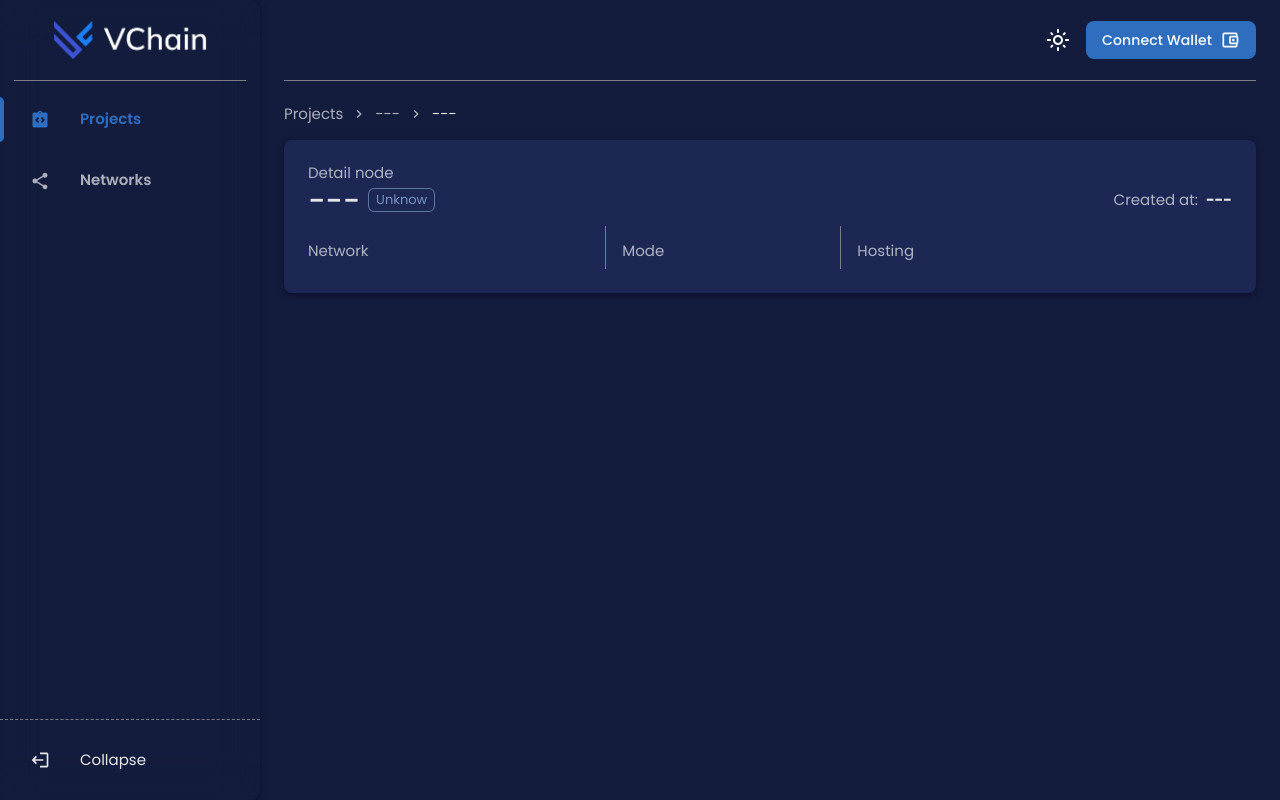
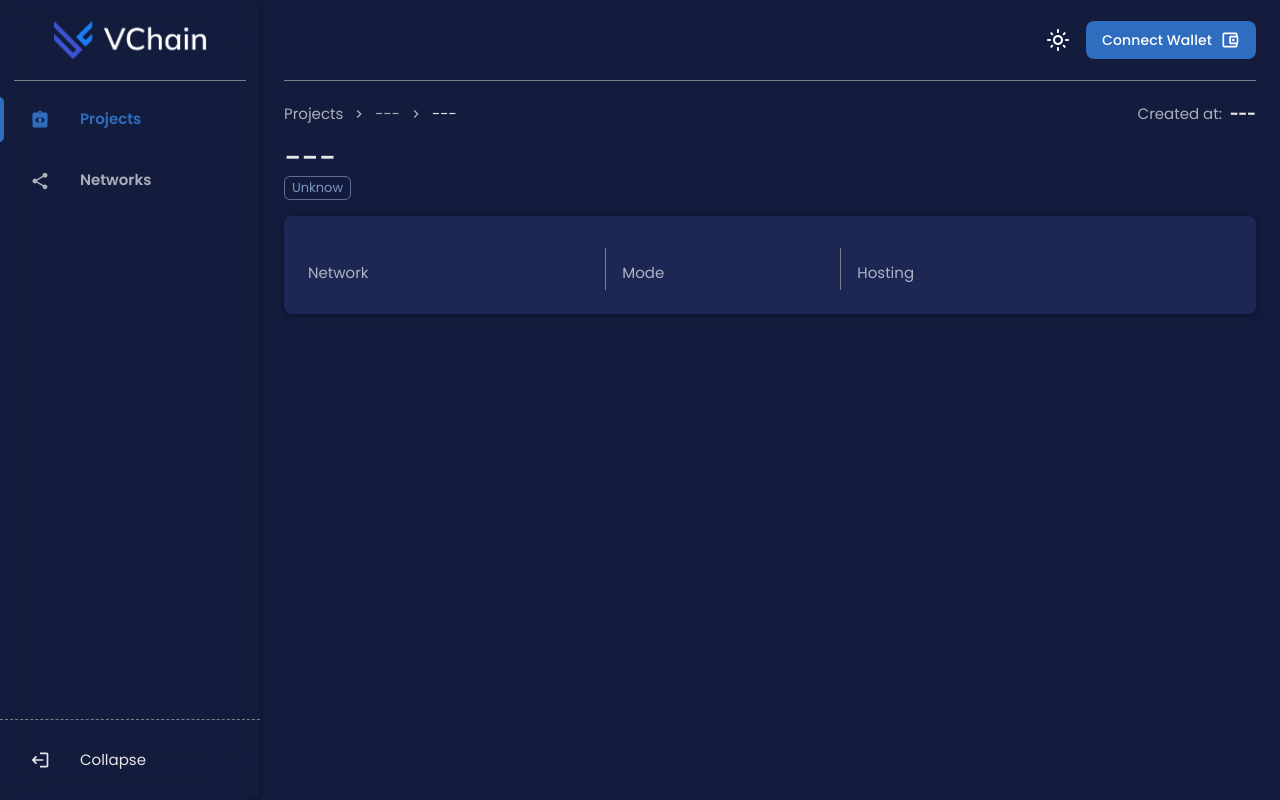
Before and after one commit to Mhieu14/frontend_saas_cosmos, a React (Create React App) app: page /projects/1/1 in a window 1280 px wide. Built offline with nearby package versions, Linux system fonts and the light colour scheme; no server answers.

Commit message:
update ui

```diff
--- a/src/views/Projects/DetailProject/DetailNode/DetailNode.tsx
+++ b/src/views/Projects/DetailProject/DetailNode/DetailNode.tsx
@@ -1,5 +1,5 @@
-import { NavigateNext } from '@mui/icons-material';
-import { Box, Breadcrumbs, Chip, Grid, Skeleton, Typography } from '@mui/material';
+import { DataSaverOnOutlined, KeyboardDoubleArrowUp, NavigateNext } from '@mui/icons-material';
+import { Box, Breadcrumbs, Button, Chip, Grid, Skeleton, Typography } from '@mui/material';
 import { Link, useParams } from 'react-router-dom';
 import { BoxWrapper } from 'src/common/BoxWrapper';
 import CreateValidator from './CreateValidator/CreateValidator';
@@ -61,6 +61,7 @@ export default function DetailNode() {
 
     return (
         <Box>
+            <Box sx={{ display: 'flex', justifyContent: 'space-between', flexWrap: 'wrap' }}>
                 <Breadcrumbs separator={<NavigateNext fontSize="small" />} aria-label="breadcrumb">
                     <Link to={'/projects'} style={{ textDecoration: 'none' }}>
                         <Typography color="text.secondary">Projects</Typography>
@@ -71,21 +72,6 @@ export default function DetailNode() {
 
                     {loading ? <Skeleton variant="text" animation="wave" width={150} height={22} /> : <Typography color="text.primary">{data.nodeName || '---'}</Typography>}
                 </Breadcrumbs>
-
-            <BoxWrapper sx={{ mt: 2, bgcolor: 'background.paper', boxShadow: 3 }}>
-                <Typography variant="body1" color="text.secondary" sx={{ mr: 1 }}>
-                    Detail node
-                </Typography>
-                <Box sx={{ display: 'flex', placeItems: 'center', flexWrap: 'wrap' }}>
-                    {loading ? (
-                        <Skeleton variant="rounded" animation="wave" width={120} height={35} sx={{ mr: 1 }} />
-                    ) : (
-                        <Typography variant="h3" sx={{ mr: 1 }}>
-                            {data.nodeName || '---'}
-                        </Typography>
-                    )}
-                    <ChipNodeStatus status={data.status} />
-
                 <Typography variant="body1" sx={{ marginLeft: 'auto' }}>
                     <Box component={'span'} sx={{ color: 'text.secondary', mr: 1 }}>
                         Created at:
@@ -97,6 +83,45 @@ export default function DetailNode() {
                     )}
                 </Typography>
             </Box>
+            <Box sx={{ mt: 2, display: 'flex', justifyContent: 'space-between', alignItems: 'start', flexWrap: 'wrap' }}>
+                <Box>
+                    {loading ? (
+                        <Skeleton variant="rounded" animation="wave" width={120} height={35} sx={{ mr: 1 }} />
+                    ) : (
+                        <Typography variant="h3" sx={{ mr: 1 }}>
+                            {data.nodeName || '---'}
+                        </Typography>
+                    )}
+                    <ChipNodeStatus status={data.status} />
+                </Box>
+                {data.canCreateValidator ? (
+                    <Button
+                        variant="contained"
+                        color="success"
+                        sx={{ color: 'white', marginLeft: 'auto' }}
+                        startIcon={<KeyboardDoubleArrowUp />}
+                        // onClick={() => openModal('Add Node', <ModalAddNode updateData={getProject} projectId={projectId || ''} />)}
+                    >
+                        Upgrade
+                    </Button>
+                ) : null}
+                {data.validator ? (
+                    <Button
+                        variant="contained"
+                        color="success"
+                        sx={{ color: 'white', marginLeft: 'auto' }}
+                        startIcon={<DataSaverOnOutlined />}
+                        // onClick={() => openModal('Add Node', <ModalAddNode updateData={getProject} projectId={projectId || ''} />)}
+                    >
+                        Delegate
+                    </Button>
+                ) : null}
+            </Box>
+            <BoxWrapper sx={{ mt: 2, bgcolor: 'background.paper', boxShadow: 3 }}>
+                {/* <Typography variant="body1" color="text.secondary" sx={{ mr: 1 }}>
+                    Detail node
+                </Typography> */}
+
                 <Box sx={{ mt: 3 }}>
                     <Grid container spacing={2}>
                         <Grid item xs={12} sm={4}>
```
Lines whose indentation alone changed are shown as unchanged.
